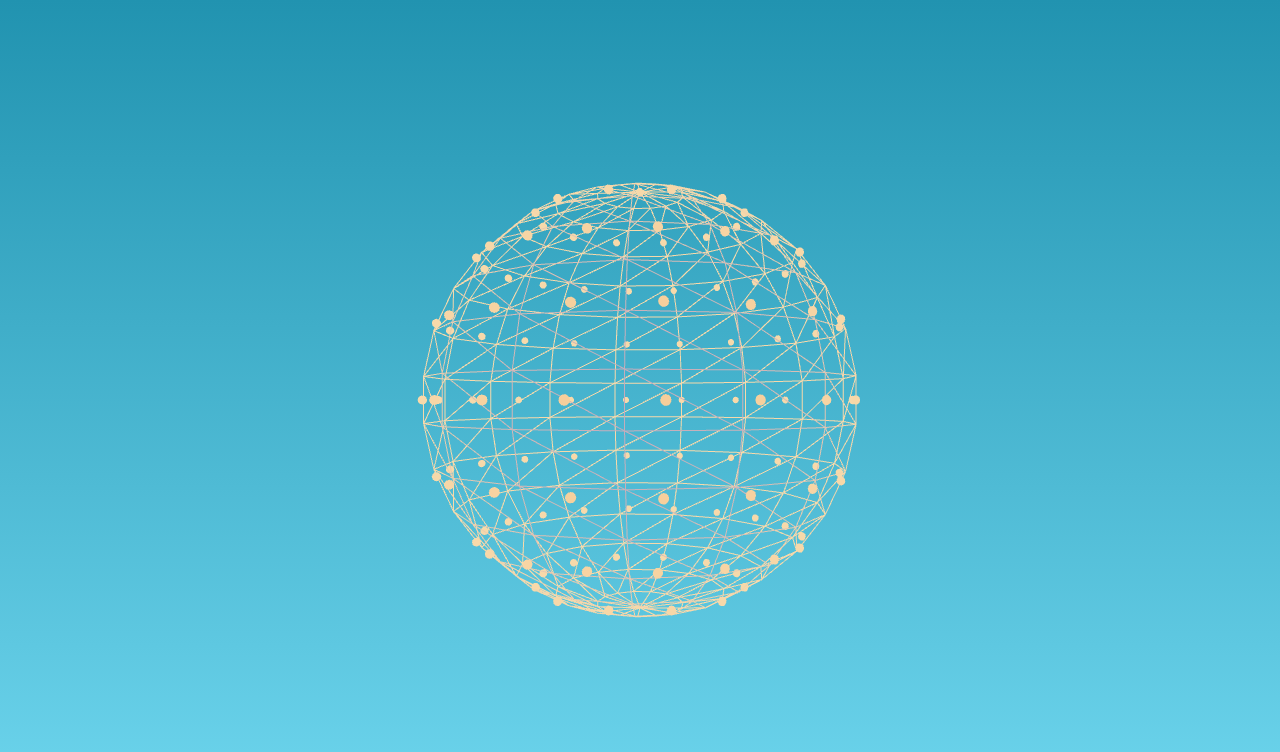
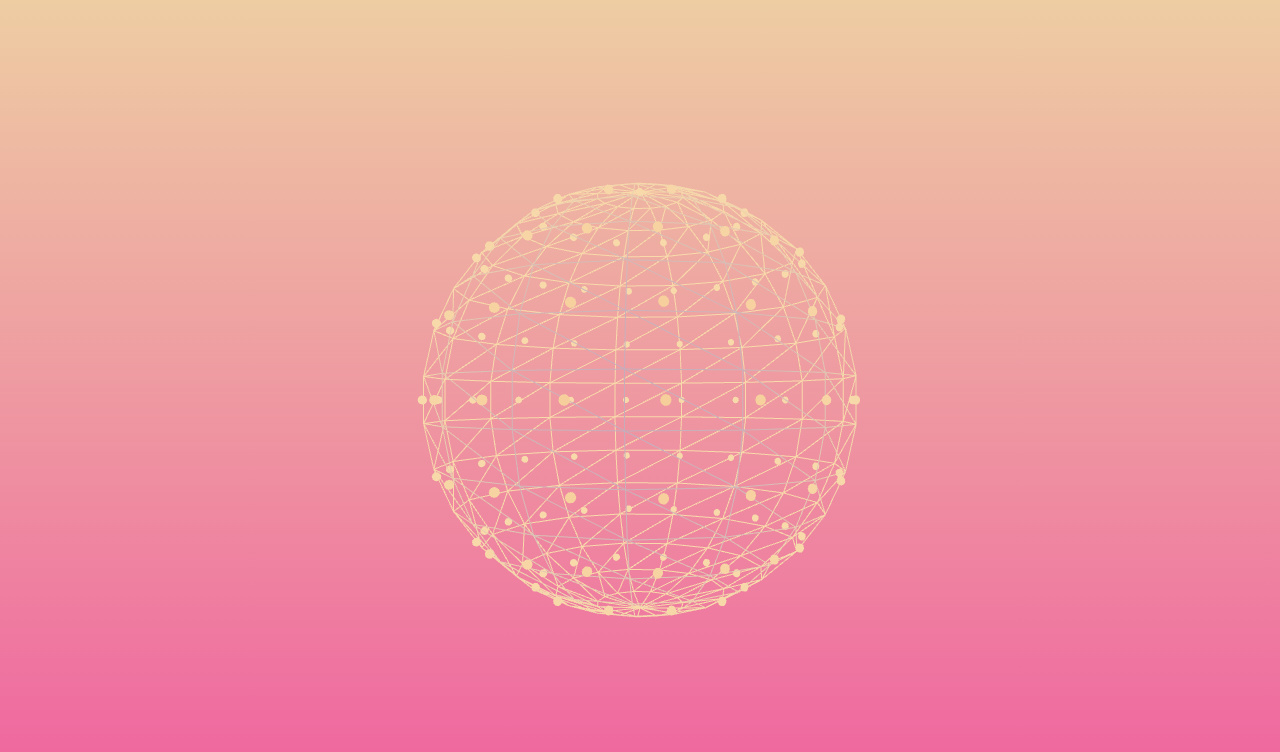
Before and after one commit to rencoo/visualization, a website built with webpack: page soul/index.html in a window 1280 px wide. Built offline with nearby package versions, Linux system fonts and the light colour scheme; animation ran at ten frames a second.

Commit message:
Update soul

```diff
--- a/soul/src/css/main.css
+++ b/soul/src/css/main.css
@@ -5,5 +5,5 @@ body, html {
 }
 
 body {
-    background: linear-gradient(#2193b0, #6dd5ed);
+    background: linear-gradient(#eecda3, #ef629f);
 }
```
Also changed, not shown: 1 other file.
